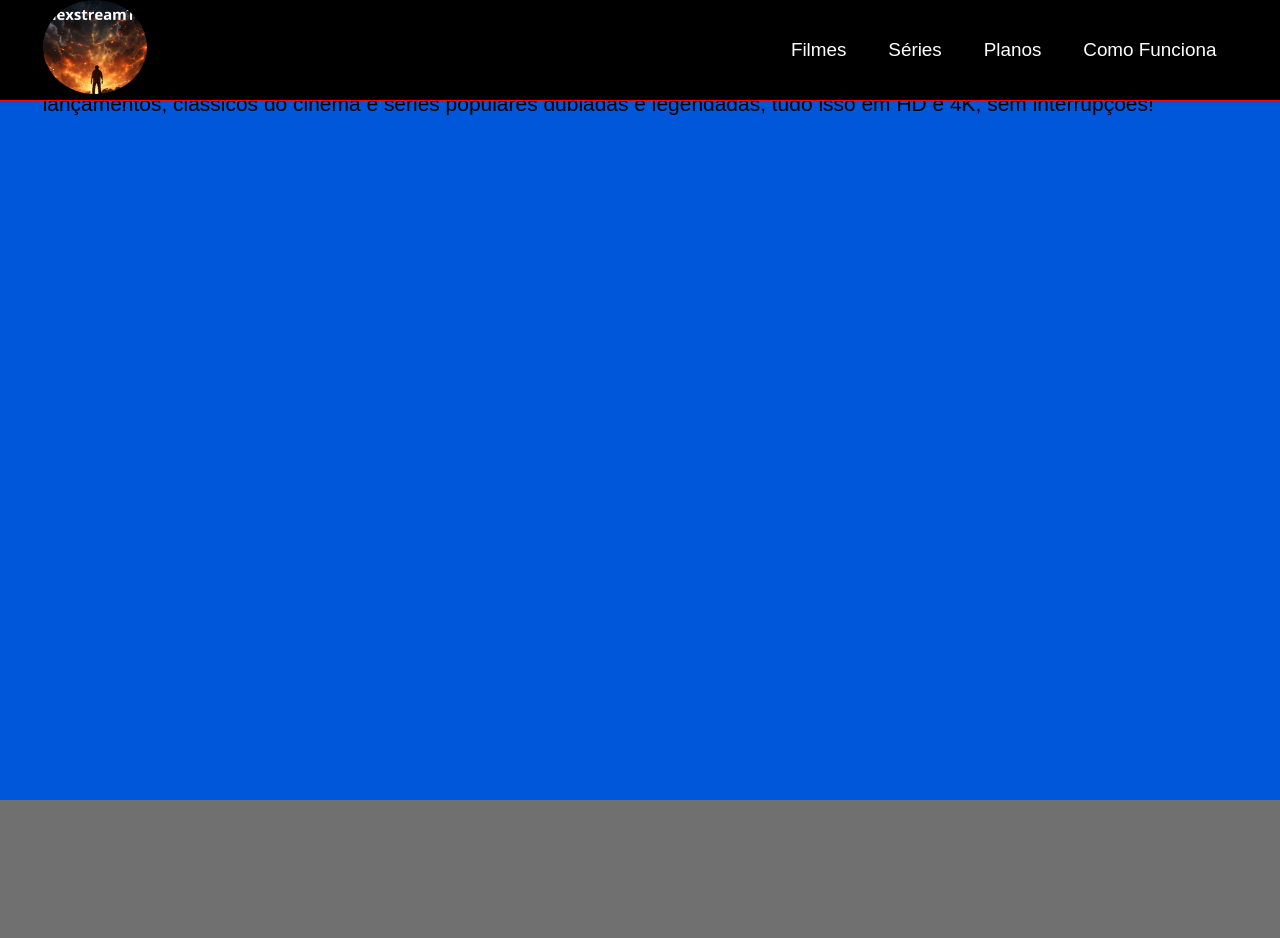
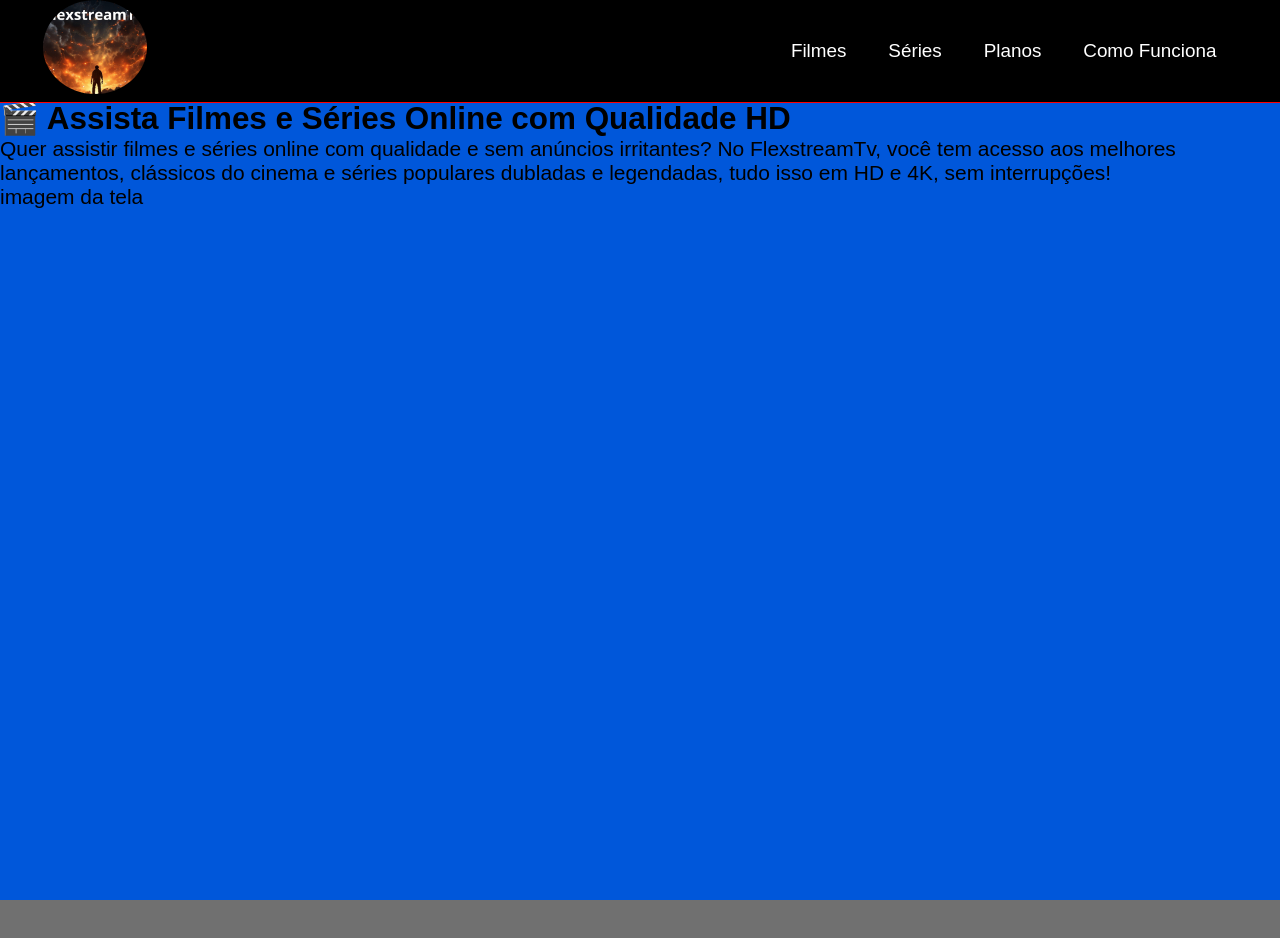
Before and after one commit to Allysson2023/landing_page_canais, a plain HTML site: page index.html in a window 1280 px wide. Shown: the top 938 px of the page. Drawn offline with Linux system fonts and the light colour scheme.

Commit message:
segundo commit

```diff
--- a/conteiner/css/style.css
+++ b/conteiner/css/style.css
@@ -91,3 +91,7 @@ a {
     width: 50%;
     left: 25%;
 }
+
+.menu-spacing {
+    height: 9.5rem;
+}
--- a/index.html
+++ b/index.html
@@ -9,7 +9,7 @@
 <body>
 
     <aside class="menu">
-        <section class="main-contente menu-content">
+        <div class="main-contente menu-content">
             <h1>
                 <a href=""><img src="conteiner/img/clogo marca.jpg" alt=""></a>
             </h1>
@@ -21,14 +21,20 @@
                     <li> <a href="">Como Funciona</a> </li>
                 </ul>
             </nav>
-        </section>
+        </div>
     </aside>
 
-    <section class="conteiner">
-        <div class="main-contente">
+    <div class="menu-spacing"></div>
 
-            <h2>🎬 Assista Filmes e Séries Online com Qualidade HD</h2>
-            <p>Quer assistir filmes e séries online com qualidade e sem anúncios irritantes? No FlexstreamTv, você tem acesso aos melhores lançamentos, clássicos do cinema e séries populares dubladas e legendadas, tudo isso em HD e 4K, sem interrupções!</p>
+    <section class=" filmes  conteiner">
+        <div class="main-content">
+            <div class="filmes-text-content  filmes-content">
+                <h2>🎬 Assista Filmes e Séries Online com Qualidade HD</h2>
+                <p>Quer assistir filmes e séries online com qualidade e sem anúncios irritantes? No FlexstreamTv, você tem acesso aos melhores lançamentos, clássicos do cinema e séries populares dubladas e legendadas, tudo isso em HD e 4K, sem interrupções!</p>
+            </div>
+            <div class="filmes-img">
+                imagem da tela
+            </div>
         </div>
 
     </section>
```
